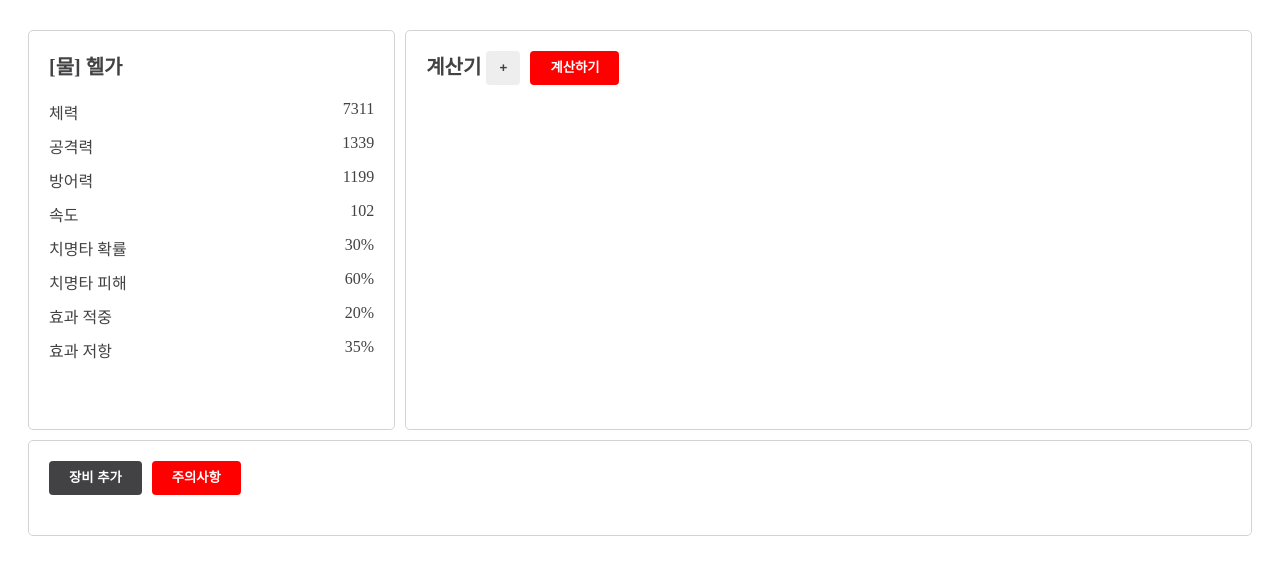
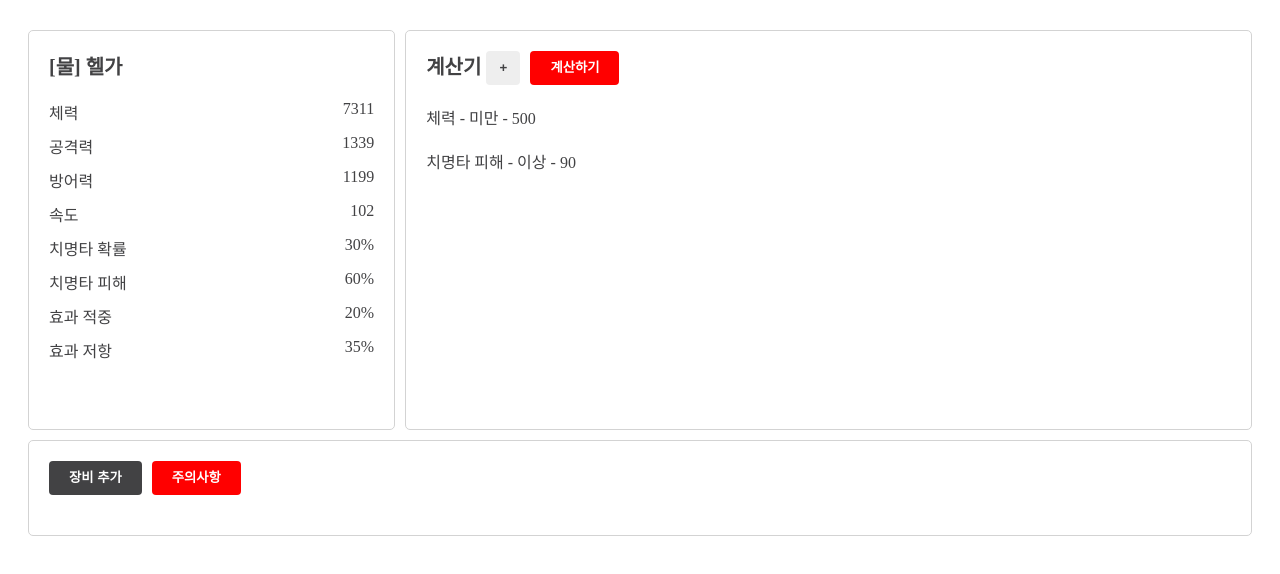
Before and after one commit to lee10104/LOH-equipment-vue, a Vue app: page / in a window 1280 px wide. Shown: the top 574 px of the page. Built offline with nearby package versions, Linux system fonts and the light colour scheme; a web font is replaced by a local one.

Commit message:
조건 Component 추가

```diff
--- /dev/null
+++ b/src/components/Condition.vue
@@ -0,0 +1,21 @@
+<template>
+  <div class="Condition">
+    {{ $t(`stats.${condition.statId}`) }} - {{ $t(`condition.${condition.type}`) }} - {{ condition.value }}
+  </div>
+</template>
+
+<script>
+export default {
+  name: 'Condition',
+  props: {
+    condition: { type: Object, required: true }
+  }
+};
+</script>
+
+<style lang="scss">
+.Condition {
+  height: 34px;
+  margin-top: 10px;
+}
+</style>
--- a/src/components/Conditions.vue
+++ b/src/components/Conditions.vue
@@ -5,11 +5,33 @@
       <AppButton label="+" color="light-grey" size="small" />
       <AppButton :label="$t('calculate')" color="red" />
     </div>
+    <Condition v-for="(condition, index) in conditions" v-bind:key="index" :condition="condition" />
   </div>
 </template>
 
 <script>
-export default { name: 'Conditions' };
+import Condition from './Condition';
+
+export default {
+  name: 'Conditions',
+  components: { Condition },
+  data() {
+    return {
+      conditions: [
+        {
+          statId: 'health',
+          type: 'lt',
+          value: 500
+        },
+        {
+          statId: 'critical_hit_damage',
+          type: 'gte',
+          value: 90
+        }
+      ]
+    };
+  }
+};
 </script>
 
 <style lang="scss">
@@ -21,5 +43,6 @@ export default { name: 'Conditions' };
 .Conditions__title {
   font-size: 20px;
   font-weight: 700;
+  margin-bottom: 20px;
 }
 </style>
--- /dev/null
+++ b/src/locales/condition.ko.json
@@ -0,0 +1,6 @@
+{
+  "condition": {
+    "gte": "이상",
+    "lt": "미만"
+  }
+}
```
Also changed, not shown: 1 other file (tests, documents, lock files or other folders).
